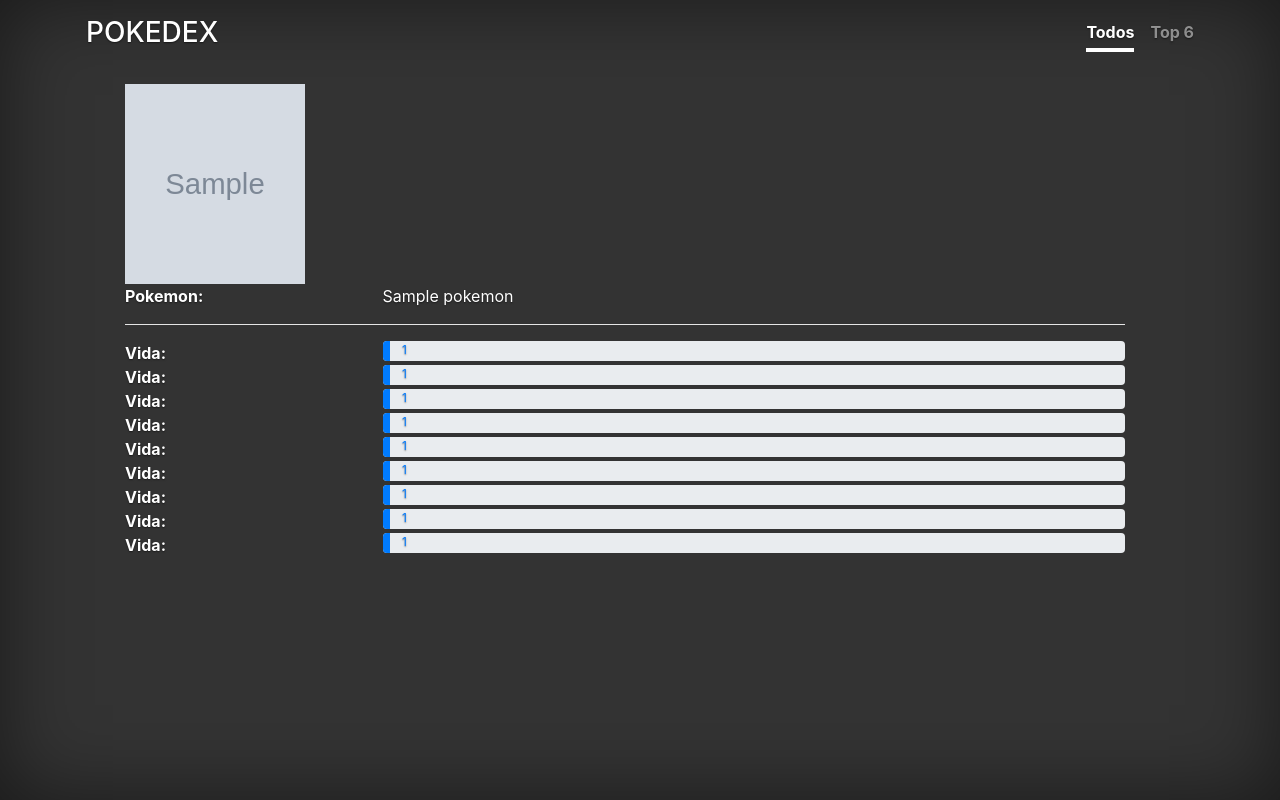
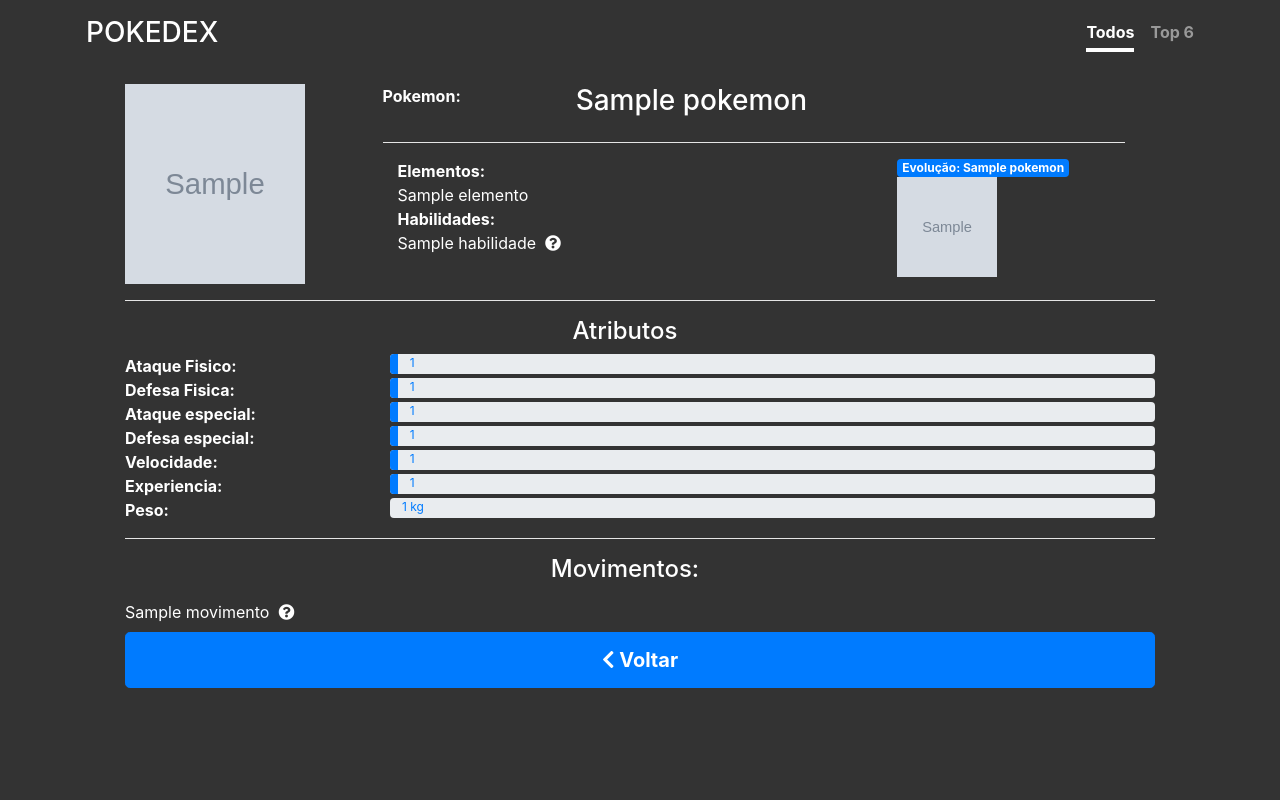
Before and after one commit to shfrade/desafio_pokedex, a Django app: a page that uses pokedex/templates/basico.html in a window 1280 px wide. Run offline with Django 3.2, Linux system fonts and the light colour scheme; tables that the repository leaves empty hold one stand-in row (values such as "Sample post"); grey boxes marked "Sample" are stand-in pictures; some libraries are stand-ins or nearby versions.

Commit message:
Tópico 02

```diff
--- a/pokedex/templates/basico.html
+++ b/pokedex/templates/basico.html
@@ -48,8 +48,8 @@
             display: -ms-flexbox;
             display: flex;
             color: #fff;
-            text-shadow: 0 .05rem .1rem rgba(0, 0, 0, .5);
-            box-shadow: inset 0 0 5rem rgba(0, 0, 0, .5);
+            {#text-shadow: 0 .05rem .1rem rgba(0, 0, 0, .5);#}
+            {#box-shadow: inset 0 0 5rem rgba(0, 0, 0, .5);#}
         }
 
         .cover-container {
@@ -122,8 +122,7 @@
     <link rel="stylesheet" href="https://use.fontawesome.com/releases/v5.4.2/css/all.css" integrity="sha384-/rXc/GQVaYpyDdyxK+ecHPVYJSN9bmVFBvjA/9eOB+pb3F2w2N6fc5qB9Ew5yIns" crossorigin="anonymous">
 </head>
 
-<body>
-
+<body >
 <div class="container d-flex w-100 h-100 p-3 mx-auto flex-column">
     <header class="masthead ">
         <div class="inner">
--- a/pokedex/templates/pokemon.html
+++ b/pokedex/templates/pokemon.html
@@ -1,128 +1,162 @@
 {% extends 'basico.html' %}
 {% block conteudo %}
-    <div class="col-12 row">
-        <div class="col-4 col-sm-12">
+    <div class="row col-12">
+        <div class="col-3">
             <img width="180" height="200" src="{{ pokemon.imagem.url }}">
         </div>
-        <div class="col-8  col-sm-12">
+        <div class="col-9">
             <div class="row">
                 <div class="col-3">
                     <b>Pokemon:</b>
                 </div>
                 <div class="col-9">
-                    {{ pokemon.nome }}
+                    <h3>{{ pokemon.nome }}</h3>
                 </div>
             </div>
             <hr style="background-color: white;">
             <div class="row">
+                <div class="col-8">
                     <div class="col-3">
-                    <b>Vida:</b>
+                        <b>Elementos:</b>
+                    </div>
+                    <div class="col-9">
+                        {% for elemento in pokemon.elementos.all %}
+                            {{ elemento.nome }}<br>
+                        {% endfor %}
+                    </div>
+
+                    <div class="col-3">
+                        <b>Habilidades:</b>
+                    </div>
+                    <div class="col-9">
+                        {% for habilidade in pokemon.habilidades.all %}
+                            {{ habilidade.nome }}&nbsp;
+                            <i class="fa fa-question-circle " data-toggle="tooltip"
+                               data-placement="top"
+                               title="{{ habilidade.descricao }}"></i><br>
+                        {% endfor %}
+                    </div>
+                </div>
+                <div class="col-4">
+                    {% if pokemon.evolucao != None %}
+                        <a href="{% url 'pokedex:pokemon' pokemon.evolucao.nome %}">
+                            <span class="badge badge-primary">Evolução: {{ pokemon.evolucao.nome }}</span><br>
+                            <img width="100px" height="100px"
+                                 src="{{ pokemon.evolucao.imagem.url }}"></a>
+                    {% endif %}
+                </div>
+            </div>
+        </div>
+    </div>
+    <div class="col-12 mt-3 mb-5    ">
+        <hr style="background-color: white;">
+        <div class="row col-12 justify-content-center">
+            <h4>Atributos</h4>
+        </div>
+        <div class="row">
+            <div class="col-3">
+                <b>Ataque Fisico:</b>
             </div>
             <div class="col-9">
                 <div class="progress" style="height: 20px;color: #007bff;">
-                        <div class="progress-bar" role="progressbar" style="width: {{ pokemon.vida }}%;"
+                    <div class="progress-bar" role="progressbar" style="width: {{ pokemon.ataque_fisica }}%;"
                          aria-valuenow="25"
-                             aria-valuemin="0" aria-valuemax="100"></div>&emsp;{{ pokemon.vida }}
+                         aria-valuemin="0" aria-valuemax="100"></div>&emsp;{{ pokemon.ataque_fisica }}
                 </div>
             </div>
         </div>
         <div class="row">
             <div class="col-3">
-                    <b>Vida:</b>
+                <b>Defesa Fisica:</b>
             </div>
             <div class="col-9">
                 <div class="progress" style="height: 20px;color: #007bff;">
-                        <div class="progress-bar" role="progressbar" style="width: {{ pokemon.vida }}%;"
+                    <div class="progress-bar" role="progressbar" style="width: {{ pokemon.defesa_fisica }}%;"
                          aria-valuenow="25"
-                             aria-valuemin="0" aria-valuemax="100"></div>&emsp;{{ pokemon.vida }}
+                         aria-valuemin="0" aria-valuemax="100"></div>&emsp;{{ pokemon.defesa_fisica }}
                 </div>
             </div>
         </div>
         <div class="row">
             <div class="col-3">
-                    <b>Vida:</b>
+                <b>Ataque especial:</b>
             </div>
             <div class="col-9">
                 <div class="progress" style="height: 20px;color: #007bff;">
-                        <div class="progress-bar" role="progressbar" style="width: {{ pokemon.vida }}%;"
+                    <div class="progress-bar" role="progressbar" style="width: {{ pokemon.ataque_especial }}%;"
                          aria-valuenow="25"
-                             aria-valuemin="0" aria-valuemax="100"></div>&emsp;{{ pokemon.vida }}
+                         aria-valuemin="0" aria-valuemax="100"></div>&emsp;{{ pokemon.ataque_especial }}
                 </div>
             </div>
         </div>
         <div class="row">
             <div class="col-3">
-                    <b>Vida:</b>
+                <b>Defesa especial:</b>
             </div>
             <div class="col-9">
                 <div class="progress" style="height: 20px;color: #007bff;">
-                        <div class="progress-bar" role="progressbar" style="width: {{ pokemon.vida }}%;"
+                    <div class="progress-bar" role="progressbar" style="width: {{ pokemon.defesa_especial }}%;"
                          aria-valuenow="25"
-                             aria-valuemin="0" aria-valuemax="100"></div>&emsp;{{ pokemon.vida }}
+                         aria-valuemin="0" aria-valuemax="100"></div>&emsp;{{ pokemon.defesa_especial }}
                 </div>
             </div>
         </div>
         <div class="row">
             <div class="col-3">
-                    <b>Vida:</b>
+                <b>Velocidade:</b>
             </div>
             <div class="col-9">
                 <div class="progress" style="height: 20px;color: #007bff;">
-                        <div class="progress-bar" role="progressbar" style="width: {{ pokemon.vida }}%;"
+                    <div class="progress-bar" role="progressbar" style="width: {{ pokemon.velocidade }}%;"
                          aria-valuenow="25"
-                             aria-valuemin="0" aria-valuemax="100"></div>&emsp;{{ pokemon.vida }}
+                         aria-valuemin="0" aria-valuemax="100"></div>&emsp;{{ pokemon.velocidade }}
                 </div>
             </div>
         </div>
         <div class="row">
             <div class="col-3">
-                    <b>Vida:</b>
+                <b>Experiencia:</b>
             </div>
             <div class="col-9">
                 <div class="progress" style="height: 20px;color: #007bff;">
-                        <div class="progress-bar" role="progressbar" style="width: {{ pokemon.vida }}%;"
+                    <div class="progress-bar" role="progressbar" style="width: {{ pokemon.experiencia }}%;"
                          aria-valuenow="25"
-                             aria-valuemin="0" aria-valuemax="100"></div>&emsp;{{ pokemon.vida }}
+                         aria-valuemin="0" aria-valuemax="100"></div>&emsp;{{ pokemon.experiencia }}
                 </div>
             </div>
         </div>
         <div class="row">
             <div class="col-3">
-                    <b>Vida:</b>
+                <b>Peso:</b>
             </div>
             <div class="col-9">
                 <div class="progress" style="height: 20px;color: #007bff;">
-                        <div class="progress-bar" role="progressbar" style="width: {{ pokemon.vida }}%;"
-                             aria-valuenow="25"
-                             aria-valuemin="0" aria-valuemax="100"></div>&emsp;{{ pokemon.vida }}
+                    <div class="progress-bar" role="progressbar" style="width: {% widthratio pokemon.peso 1000 100 %}%;"
+                         aria-valuenow="{{ pokemon.peso }}"
+                         aria-valuemin="0" aria-valuemax="1000"></div>&emsp;{{ pokemon.peso }} kg
                 </div>
             </div>
         </div>
-            <div class="row">
+        <hr style="background-color: white;">
+        <div class="row col-12 justify-content-center">
+            <h4>Movimentos:</h4>
+        </div>
+        <div class="row mt-2">
             <div class="col-3">
-                    <b>Vida:</b>
+                {% for movimento in pokemon.movimentos.all %}
+                    {{ movimento.nome }}&nbsp;
+                    <i class="fa fa-question-circle " data-toggle="tooltip"
+                       data-placement="top"
+                       title="{{ movimento.descricao }}"></i><br>
+                {% endfor %}
             </div>
-                <div class="col-9">
-                    <div class="progress" style="height: 20px;color: #007bff;">
-                        <div class="progress-bar" role="progressbar" style="width: {{ pokemon.vida }}%;"
-                             aria-valuenow="25"
-                             aria-valuemin="0" aria-valuemax="100"></div>&emsp;{{ pokemon.vida }}
+            <div class="col-12 mt-2">
+                <a href="{% url 'pokedex:listar_todos' %}">
+                    <button type="button" class="btn btn-primary btn-lg btn-block"><i class="fa fa-chevron-left"></i>
+                        Voltar
+                    </button>
+                </a>
             </div>
         </div>
     </div>
-            <div class="row">
-                <div class="col-3">
-                    <b>Vida:</b>
-                </div>
-                <div class="col-9">
-                    <div class="progress" style="height: 20px;color: #007bff;">
-                        <div class="progress-bar" role="progressbar" style="width: {{ pokemon.vida }}%;"
-                             aria-valuenow="25"
-                             aria-valuemin="0" aria-valuemax="100"></div>&emsp;{{ pokemon.vida }}
-                    </div>
-                </div>
-            </div>
-        </div>
-    </div>
-
 {% endblock %}
```
Lines whose indentation alone changed are shown as unchanged.
